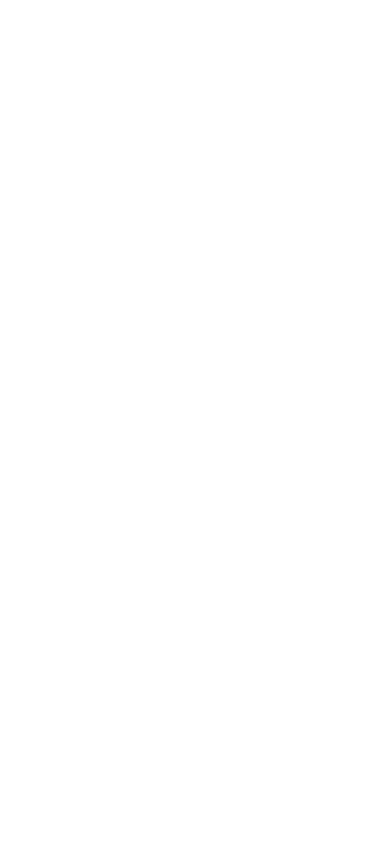
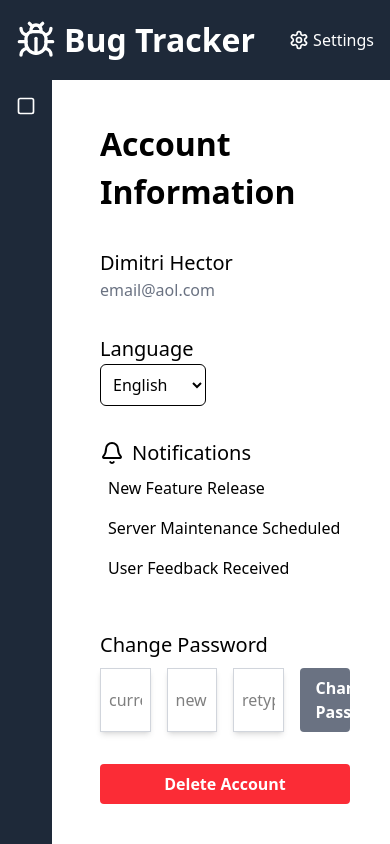
Before and after one commit to joshuahector86/bug-track, a React (Vite) app: page /settings in a window 390 px wide. Before the commit this address had no page. Built offline with nearby package versions, Linux system fonts and the light colour scheme.

Commit message:
responsiveness of the dashboard

```diff
--- a/src/App.tsx
+++ b/src/App.tsx
@@ -1,11 +1,12 @@
 import { Route, Routes } from "react-router-dom";
-import { CreateItem, Dashboard } from "./pages";
+import { CreateItem, Dashboard, Settings } from "./pages";
 
 function App() {
   return (
     <Routes>
       <Route path="/" element={<Dashboard />} />
       <Route path="/create-item" element={<CreateItem />} />
+      <Route path="/settings" element={<Settings />} />
       {/* Add more routes as needed */}
     </Routes>
   );
--- a/src/components/dashboard/task-card.tsx
+++ b/src/components/dashboard/task-card.tsx
@@ -11,8 +11,8 @@ const TaskCard = ({
   updatedDate,
 }: TaskCardType) => {
   return (
-    <div className="p-4  border-b border-gray-400 shadow-sm m-4 bg-white hover:transform hover:scale-105 transition-transform duration-200 ease-in-out rounded-lg">
-      <h2 className="text-lg font-bold">{title}</h2>
+    <div className="p-4 min-w-[10rem] max-h-[10rem] overflow-hidden  border-b border-gray-400 shadow-sm m-2 bg-white hover:transform hover:scale-105 transition-transform duration-200 ease-in-out rounded-lg">
+      <h4 className="text-lg font-bold">{title}</h4>
       <p className="text-sm text-gray-500">{description}</p>
       <p className="text-sm text-gray-500">Status: {status}</p>
       <p className="text-sm text-gray-500">Author: {author}</p>
--- a/src/components/dashboard/task-column.tsx
+++ b/src/components/dashboard/task-column.tsx
@@ -1,7 +1,7 @@
 import mockTasks from "../../data/mock-data";
 import TaskCard from "./task-card";
 
-const scrollStyle = "h-full overflow-auto scrollbar hover:bg-gray-100";
+const scrollStyle = "h-full overflow-auto scrollbar lg:hover:bg-gray-100";
 
 const TaskNotStartedColumn = () => {
   return (
--- a/src/components/dashboard/task-container.tsx
+++ b/src/components/dashboard/task-container.tsx
@@ -8,15 +8,39 @@ import {
 
 const TaskContainer = () => {
   return (
-    <div className="w-full h-full border border-gray-200 rounded shadow-md overflow-hidden pb-10">
-      <div className="grid grid-cols-5 place-items-center p-4 bg-gray-100 border-b border-gray-200">
+    <div className="w-full h-full lg:border border-gray-200 rounded lg:shadow-md overflow-hidden pb-10">
+      <div className="lg:grid grid-cols-5 place-items-center p-4 bg-gray-100 border-b border-gray-200 hidden ">
         {taskHeadings.map((heading) => (
           <div key={heading.column} className="text-center">
-            <h2 className="text-lg font-bold">{heading.title}</h2>
+            <h4>{heading.title}</h4>
           </div>
         ))}
       </div>
-      <div className="grid grid-cols-5 place-items-start p-4 h-full">
+      <div className="overflow-auto h-full scrollbar lg:hidden text-center grid grid-cols-2 gap-10 ">
+        <div>
+          <h4 className="bg-gray-200 p-4 rounded-md">Planned</h4>
+          <TaskNotStartedColumn />
+        </div>
+        <div>
+          <h4 className="bg-gray-200 p-4 rounded-md">In Progress</h4>
+          <TaskInProgressColumn />
+        </div>
+
+        <div>
+          <h4 className="bg-gray-200 p-4 rounded-md">Blocked</h4>
+          <TaskBlockedColumn />
+        </div>
+        <div>
+          <h4 className="bg-gray-200 p-4 rounded-md">In Review</h4>
+          <TaskInReviewColumn />
+        </div>
+        <div>
+          <h4 className="bg-gray-200 p-4 rounded-md">Completed</h4>
+          <TaskCompletedColumn />
+        </div>
+      </div>
+
+      <div className="hidden lg:grid grid-cols-5 place-items-center p-4 h-full">
         <TaskNotStartedColumn />
         <TaskInProgressColumn />
         <TaskBlockedColumn />
--- /dev/null
+++ b/src/components/layout/input.tsx
@@ -0,0 +1,16 @@
+interface InputProps {
+  type?: string;
+  classname?: string;
+  placeholder?: string;
+}
+const Input = ({ type, classname, placeholder }: InputProps) => {
+  return (
+    <input
+      type={type}
+      className={`border border-gray-300 shadow-md p-2   ${classname}`}
+      placeholder={placeholder}
+    />
+  );
+};
+
+export default Input;
--- a/src/components/layout/sidebar.tsx
+++ b/src/components/layout/sidebar.tsx
@@ -19,7 +19,7 @@ const Sidebar = () => {
             className="flex items center gap-2 text-white p-4 hover:bg-gray-700 cursor-pointer"
           >
             <div>{item.icon}</div>
-            <h4>{item.name}</h4>
+            <h4 className="hidden lg:block">{item.name}</h4>
           </Link>
         ))}
       </div>
--- a/src/components/layout/topbar.tsx
+++ b/src/components/layout/topbar.tsx
@@ -1,19 +1,21 @@
-import { Bug } from "lucide-react";
+import { Bug, Settings } from "lucide-react";
+import { Link } from "react-router-dom";
 
 const Topbar = () => {
   return (
     <div className="flex justify-between items-center bg-gray-800 text-white p-4">
-      <div className="flex items-center gap-2">
-        <div>
-          <Bug width={40} height={40} />
-        </div>
+      <Link className="flex items-center gap-2" to="/">
+        <Bug width={40} height={40} />
         <h1 className="">Bug Tracker</h1>
-      </div>
+      </Link>
 
-      <div className="flex items-center space-x-4">
-        <div>Account</div>
-        <div>Settings</div>
-      </div>
+      <Link
+        to="/settings"
+        className="hover:text-gray-400 flex items-center gap-1"
+      >
+        <Settings className="w-5" />
+        <p>Settings</p>
+      </Link>
     </div>
   );
 };
--- a/src/data/mock-data.ts
+++ b/src/data/mock-data.ts
@@ -1,4 +1,4 @@
-import { TaskCardType } from "../types";
+import { AccountType, TaskCardType } from "../types";
 
 export const mockTasks: TaskCardType[] = [
   {
@@ -121,4 +121,45 @@ export const mockTasks: TaskCardType[] = [
   },
 ];
 
+export const mockAccount: AccountType = {
+  name: "Dimitri Hector",
+  email: "email@aol.com",
+  role: "Administrator",
+  accountCreationDate: "2025-03-01",
+  lastLoginDate: "2025-03-20",
+  notifications: [
+    {
+      id: 1,
+      title: "New Feature Release",
+      description: "Check out the new features in the latest update.",
+      status: "unread",
+    },
+    {
+      id: 2,
+      title: "Server Maintenance Scheduled",
+      description:
+        "Scheduled maintenance on March 25th from 2 AM to 4 AM. Expect downtime.",
+      status: "read",
+    },
+    {
+      id: 3,
+      title: "User Feedback Received",
+      description:
+        "You have received new feedback from users regarding the recent update.",
+      status: "unread",
+    },
+    {
+      id: 4,
+      title: "Password Change Notification",
+      description: "Your password was changed successfully.",
+      status: "read",
+    },
+    {
+      id: 5,
+      title: "New Comment on Task",
+      description: "A new comment has been added to your task.",
+      status: "unread",
+    },
+  ],
+};
 export default mockTasks;
--- a/src/index.css
+++ b/src/index.css
@@ -13,11 +13,19 @@ h1 {
   font-size: 2rem;
 }
 
+h2 {
+  font-weight: 700;
+  font-size: 1.75rem;
+}
+
 h3 {
   font-weight: 600;
   font-size: 1.5rem;
 }
-
+h4 {
+  font-weight: 500;
+  font-size: 1.15rem;
+}
 h5 {
   font-weight: 500;
   font-size: 1.25rem;
--- a/src/pages/index.ts
+++ b/src/pages/index.ts
@@ -1,4 +1,5 @@
 import Dashboard from "./dashboard/dashboard";
 import CreateItem from "./create-item/create-item";
+import Settings from "./settings/settings";
 
-export { Dashboard, CreateItem };
+export { Dashboard, Settings, CreateItem };
--- /dev/null
+++ b/src/pages/settings/settings.tsx
@@ -0,0 +1,64 @@
+import { Bell } from "lucide-react";
+import Page from "../../components/layout/page";
+import { mockAccount } from "../../data/mock-data";
+import Input from "../../components/layout/input";
+import Button from "../../components/general/button";
+
+const Settings = () => {
+  return (
+    <Page className="flex flex-col gap-8 ">
+      <h1>Account Information</h1>
+      <div className="">
+        <h5>{mockAccount.name}</h5>
+        <p className="text-gray-500">{mockAccount.email}</p>
+      </div>
+      <div>
+        <h5>Language</h5>
+        <select className="p-2 border rounded-md ">
+          <option value="en">English</option>
+          <option value="es">Spanish</option>
+          <option value="fr">French</option>
+          <option value="de">German</option>
+          <option value="zh">Chinese</option>
+          <option value="jp">Japanese</option>
+        </select>
+      </div>
+      <div className="min-h-[10rem] overflow-auto ">
+        <h5 className="flex items-center gap-2">
+          <Bell />
+          Notifications
+        </h5>
+        {mockAccount.notifications.map((item) => (
+          <p className="hover:bg-gray-400 p-2 rounded-md" key={item.id}>
+            {item.title}
+          </p>
+        ))}
+      </div>
+      <div className="flex flex-col gap-2">
+        <h5>Change Password</h5>
+        <div className="grid grid-cols-4 gap-4">
+          <Input type="password" placeholder="current password" />
+          <Input type="password" placeholder="new password" />
+          <Input type="password" placeholder="retype new password" />
+          <Button
+            onClick={() => {
+              alert("changes made");
+            }}
+          >
+            Change Password
+          </Button>
+        </div>
+      </div>
+      <Button
+        className="bg-red-500 hover:bg-red-700"
+        onClick={() => {
+          alert("Yeah.... you don't get to do that unfortunately....");
+        }}
+      >
+        Delete Account
+      </Button>
+    </Page>
+  );
+};
+
+export default Settings;
```
Also changed, not shown: src/types/index.ts (+16 -0 lines).
